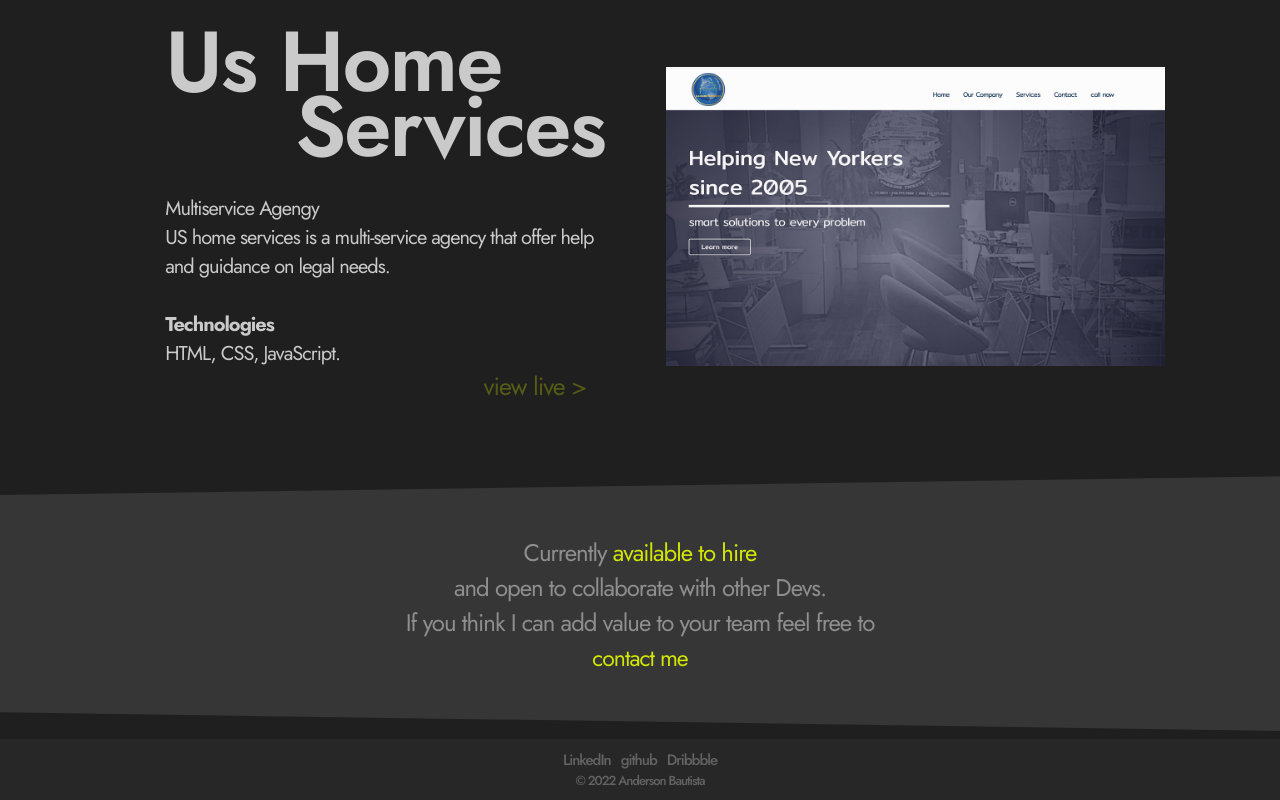
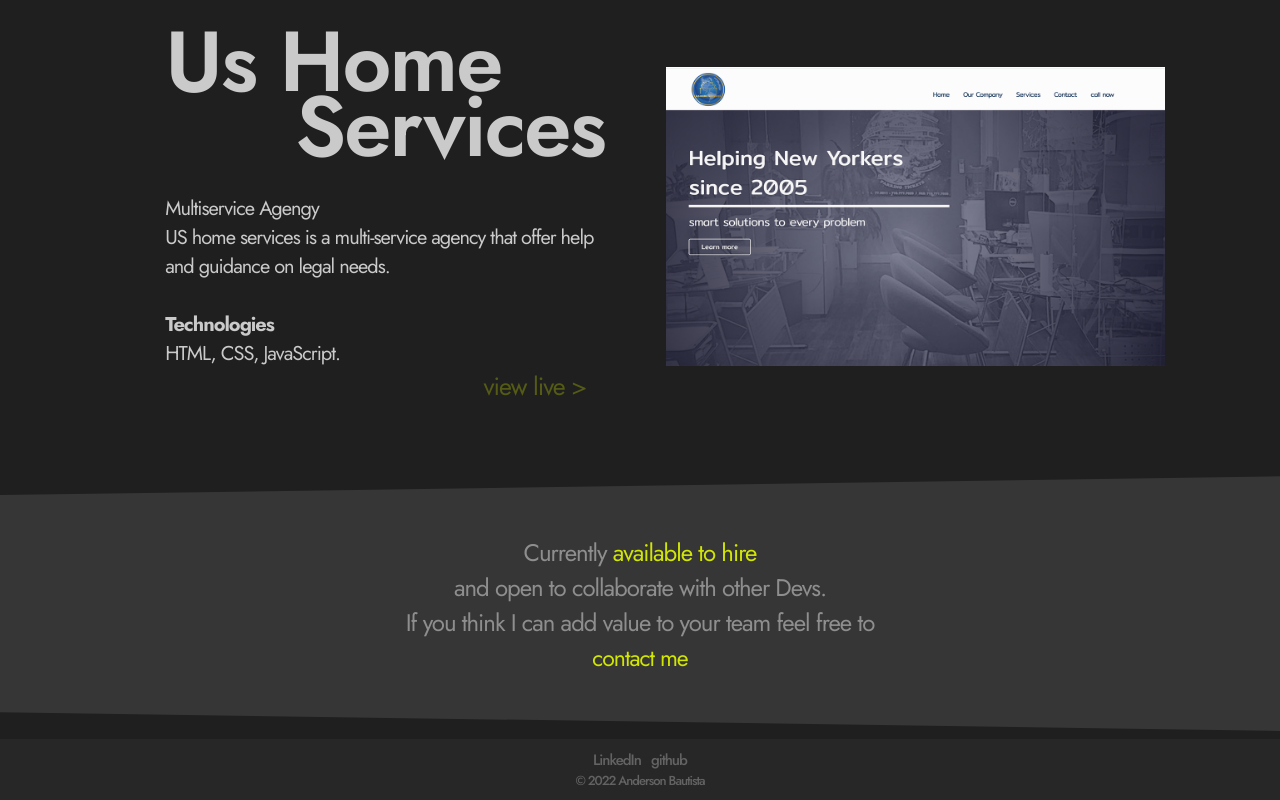
Before and after one commit to AndersBau/portfolio, a React (Create React App) app: page / in a window 1280 px wide. Shown: the part 2877-3677 px from the top of the page. Built offline with nearby package versions, Linux system fonts and the light colour scheme; a web font is replaced by a local one.

Commit message:
text update

```diff
--- a/src/components/footer.js
+++ b/src/components/footer.js
@@ -7,7 +7,8 @@
     <div className="footer-social">
         <a className="footer-links" href="https://www.linkedin.com/in/andersonbb/" target="_blank" rel="noreferrer">LinkedIn</a>
         <a className="footer-links" href="https://github.com/AndersBau" target="_blank" rel="noreferrer">github</a>
-        <a className="footer-links" href="https://dribbble.com/Andev11" target="_blank" rel="noreferrer">Dribbble</a>
+
+        {/* <a className="footer-links" href="https://dribbble.com/Andev11" target="_blank" rel="noreferrer">Dribbble</a> */}
     </div>
     <p>© 2022 Anderson Bautista</p>
 </footer>
```
